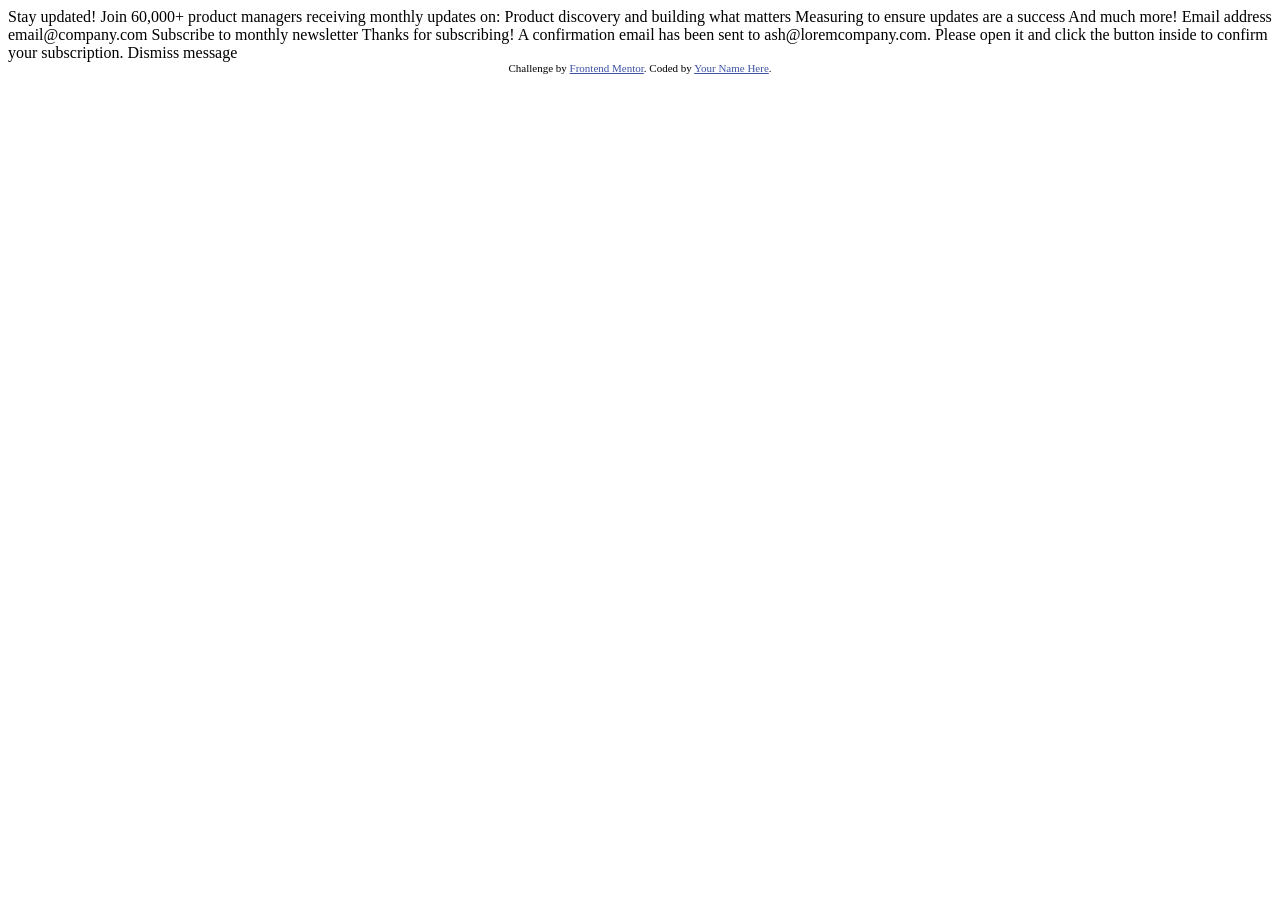
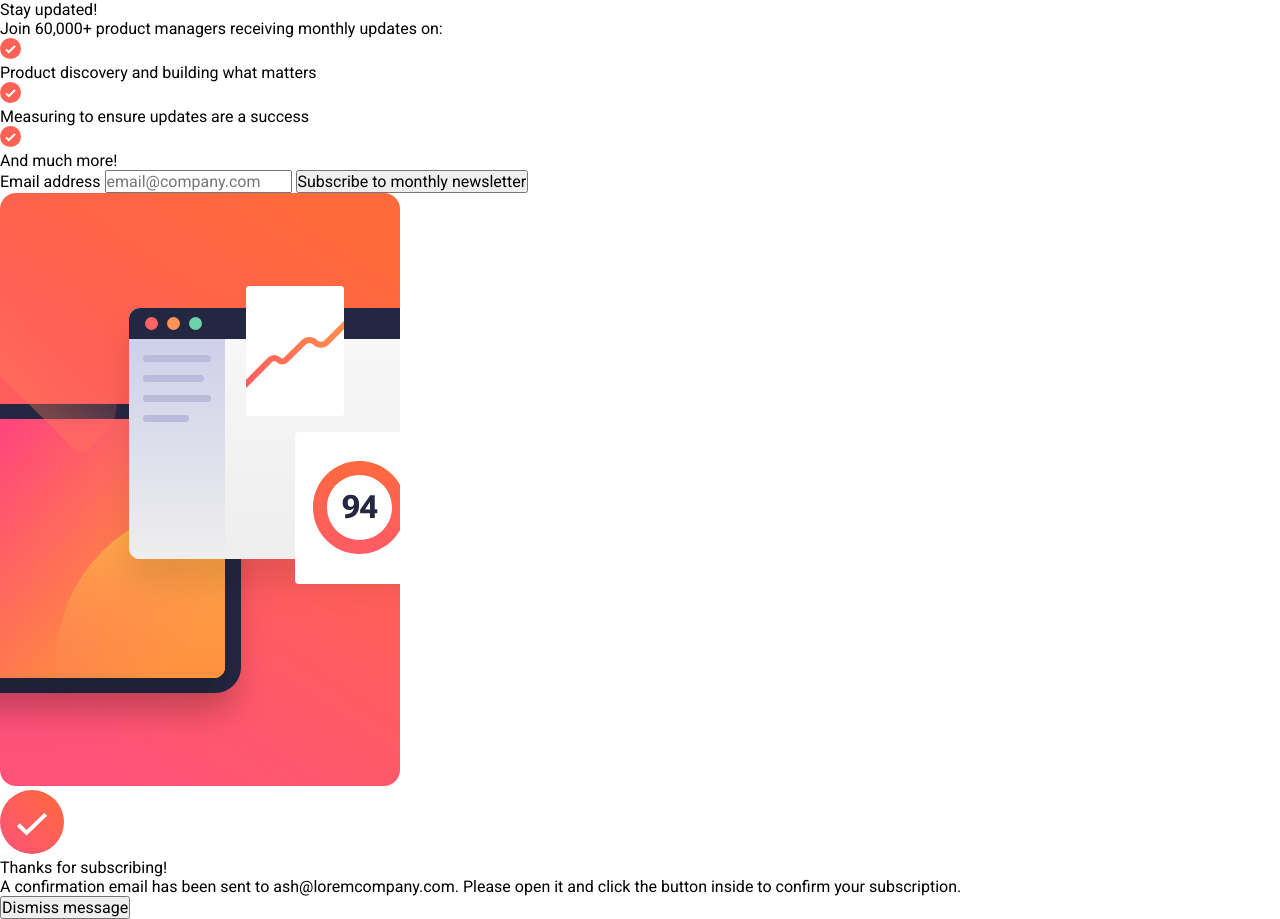
Before and after one commit to Haki-Celmeta/newsletter-sign-up, a plain HTML site: page index.html in a window 1280 px wide. Before the commit the page ends 800 px from the top, so only its background shows below. Drawn offline with Linux system fonts and the light colour scheme.

Commit message:
finish html

```diff
--- a/index.html
+++ b/index.html
@@ -1,52 +1,63 @@
 <!DOCTYPE html>
 <html lang="en">
+
 <head>
   <meta charset="UTF-8">
-  <meta name="viewport" content="width=device-width, initial-scale=1.0"> <!-- displays site properly based on user's device -->
+  <meta name="viewport" content="width=device-width, initial-scale=1.0">
+  <!-- displays site properly based on user's device -->
 
   <link rel="icon" type="image/png" sizes="32x32" href="./assets/images/favicon-32x32.png">
+  <link rel="stylesheet" href="style/style.css">
 
   <title>Frontend Mentor | Newsletter sign-up form with success message</title>
+</head>
 
-  <!-- Feel free to remove these styles or customise in your own stylesheet 👍 -->
-  <style>
-    .attribution { font-size: 11px; text-align: center; }
-    .attribution a { color: hsl(228, 45%, 44%); }
-  </style>
-</head>
 <body>
 
-  <!-- Sign-up form start -->
+  <div class="main-container">
+    <div class="text-part">
+      <h1>Stay updated!</h1>
+      <p>Join 60,000+ product managers receiving monthly updates on:</p>
+      <div class="list">
+        <ul>
+          <li>
+            <img src="assets/images/icon-list.svg" alt="" class="tick-icon">
+            <div class="desc">Product discovery and building what matters</div>
+          </li>
+          <li>
+            <img src="assets/images/icon-list.svg" alt="" class="tick-icon">
+            <div class="desc">Measuring to ensure updates are a success</div>
+          </li>
+          <li>
+            <img src="assets/images/icon-list.svg" alt="" class="tick-icon">
+            <div class="desc">And much more!</div>
+          </li>
+        </ul>
+      </div>
 
-  Stay updated!
+      <div class="email-container">
+        <form action="#">
+          <label for="email">Email address</label>
+          <input type="text" id="email" placeholder="email@company.com">
+          <button type="button">Subscribe to monthly newsletter</button>
+        </form>
+      </div>
+    </div>
+    <div class="illustration">
+      <img src="assets/images/illustration-sign-up-desktop.svg" alt="illustration-sign-up-desktop"
+        class="illustration-picture">
+    </div>
+  </div>
 
-  Join 60,000+ product managers receiving monthly updates on:
-
-  Product discovery and building what matters
-  Measuring to ensure updates are a success
-  And much more!
-
-  Email address
-  email@company.com
-
-  Subscribe to monthly newsletter
-
-  <!-- Sign-up form end -->
-
-  <!-- Success message start -->
-
-  Thanks for subscribing!
-
-  A confirmation email has been sent to ash@loremcompany.com.
-  Please open it and click the button inside to confirm your subscription.
-
-  Dismiss message
-
-  <!-- Success message end -->
-
-  <div class="attribution">
-    Challenge by <a href="https://www.frontendmentor.io?ref=challenge" target="_blank">Frontend Mentor</a>.
-    Coded by <a href="#">Your Name Here</a>.
+  <div class="message-container">
+    <img src="assets/images/icon-success.svg" alt="">
+    <h1>Thanks for subscribing!</h1>
+    <p>
+      A confirmation email has been sent to ash@loremcompany.com.
+      Please open it and click the button inside to confirm your subscription.
+    </p>
+    <button type="button">Dismiss message</button>
   </div>
 </body>
+
 </html>
--- /dev/null
+++ b/sass/style.scss
@@ -0,0 +1,10 @@
+@import url('https://fonts.googleapis.com/css2?family=Roboto:wght@400;700&display=swap');
+
+* {
+  padding: 0;
+  margin: 0;
+  font-size: inherit;
+  font-weight: inherit;
+  box-sizing: border-box;
+  font-family: Roboto, sans-serif;
+}
```
Also changed, not shown: style/style.css (added).
